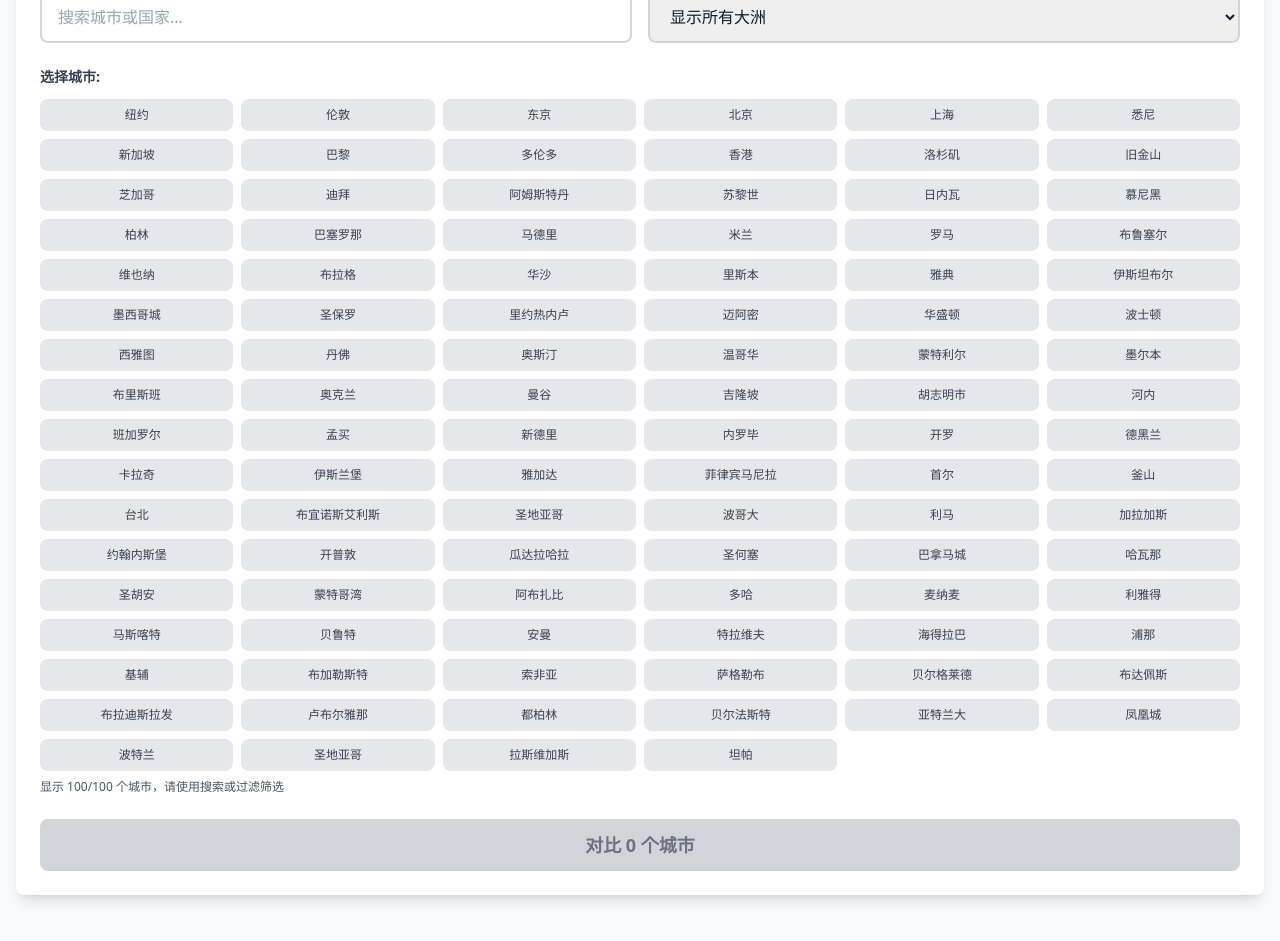
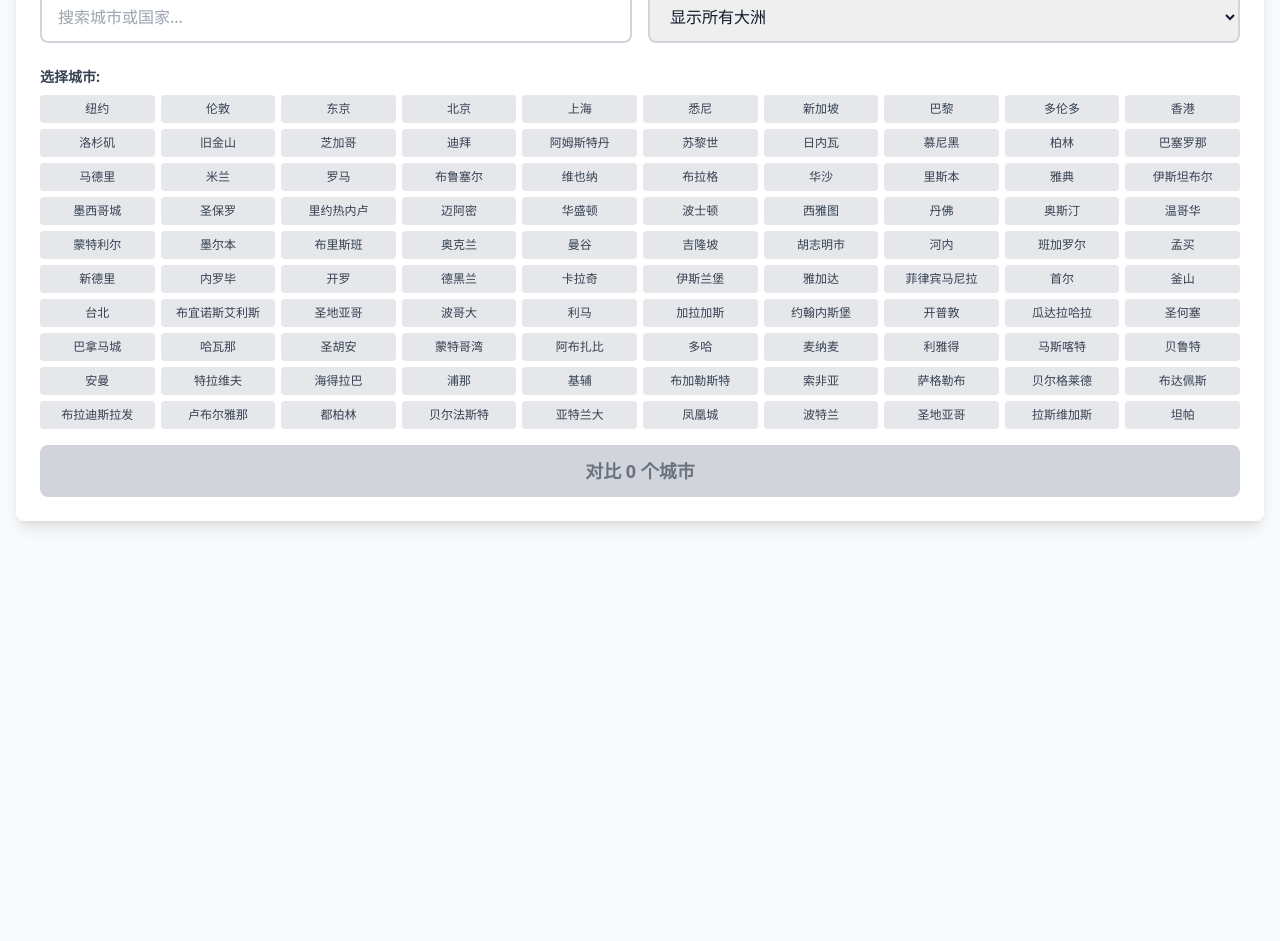
Before and after one commit to qing4132/whichcity, a Next.js app: page / in a window 1280 px wide. Shown: the part 385-1326 px from the top of the page. After the commit the page ends 962 px from the top, so only its background shows below. Built offline with nearby package versions, Linux system fonts and the light colour scheme.

Commit message:
feat: restore multilingual city descriptions and optimize city selection UI layout

```diff
--- a/components/CityComparison.tsx
+++ b/components/CityComparison.tsx
@@ -585,7 +585,15 @@ export default function CityComparison() {
   };
 
   const getLocalizedDescription = (city: City, salary: number): string => {
-    return city.description;
+    if (locale === "zh") return city.description;
+    const yearlySavings = salary - city.costOfLiving * 12;
+    return t("descriptionTemplate", {
+      city: getCityLabel(city),
+      country: getCountryLabel(city.country),
+      income: formatCurrency(salary),
+      cost: formatCurrency(city.costOfLiving),
+      savings: formatCurrency(yearlySavings),
+    });
   };
 
   const continents = [...new Set(cities.map((c) => c.continent))].sort();
@@ -1027,13 +1035,13 @@ export default function CityComparison() {
           )}
 
           {/* 城市选择网格 */}
-          <div className="mb-6">
-            <p className={`text-sm font-semibold mb-3 ${
+          <div className="mb-4">
+            <p className={`text-sm font-semibold mb-2 ${
               darkMode ? "text-gray-300" : "text-gray-700"
             }`}>
               {t("chooseCity")}
             </p>
-            <div className="grid grid-cols-2 sm:grid-cols-3 md:grid-cols-4 lg:grid-cols-6 gap-2">
+            <div className="grid grid-cols-3 sm:grid-cols-4 md:grid-cols-6 lg:grid-cols-8 xl:grid-cols-10 gap-1.5">
               {filteredCities.slice(0, 100).map((city) => (
                 <button
                   key={city.id}
@@ -1043,7 +1051,7 @@ export default function CityComparison() {
                     !selectedCities.includes(city.id.toString())
                   }
                   title={`${getCityLabel(city)}, ${getCountryLabel(city.country)}`}
-                  className={`p-2 rounded-lg font-medium transition text-xs ${
+                  className={`p-1.5 rounded font-medium transition text-xs whitespace-nowrap overflow-hidden text-ellipsis ${
                     selectedCities.includes(city.id.toString())
                       ? "bg-blue-600 text-white shadow-lg"
                       : selectedCities.length >= maxComparisons
@@ -1060,8 +1068,8 @@ export default function CityComparison() {
                 </button>
               ))}
             </div>
-            {filteredCities.length > 60 && (
-              <p className={`text-xs mt-2 ${darkMode ? "text-gray-400" : "text-gray-600"}`}>
+            {filteredCities.length > 100 && (
+              <p className={`text-xs mt-1.5 ${darkMode ? "text-gray-400" : "text-gray-600"}`}>
                 {t("showingCities", { total: filteredCities.length })}
               </p>
             )}
```
